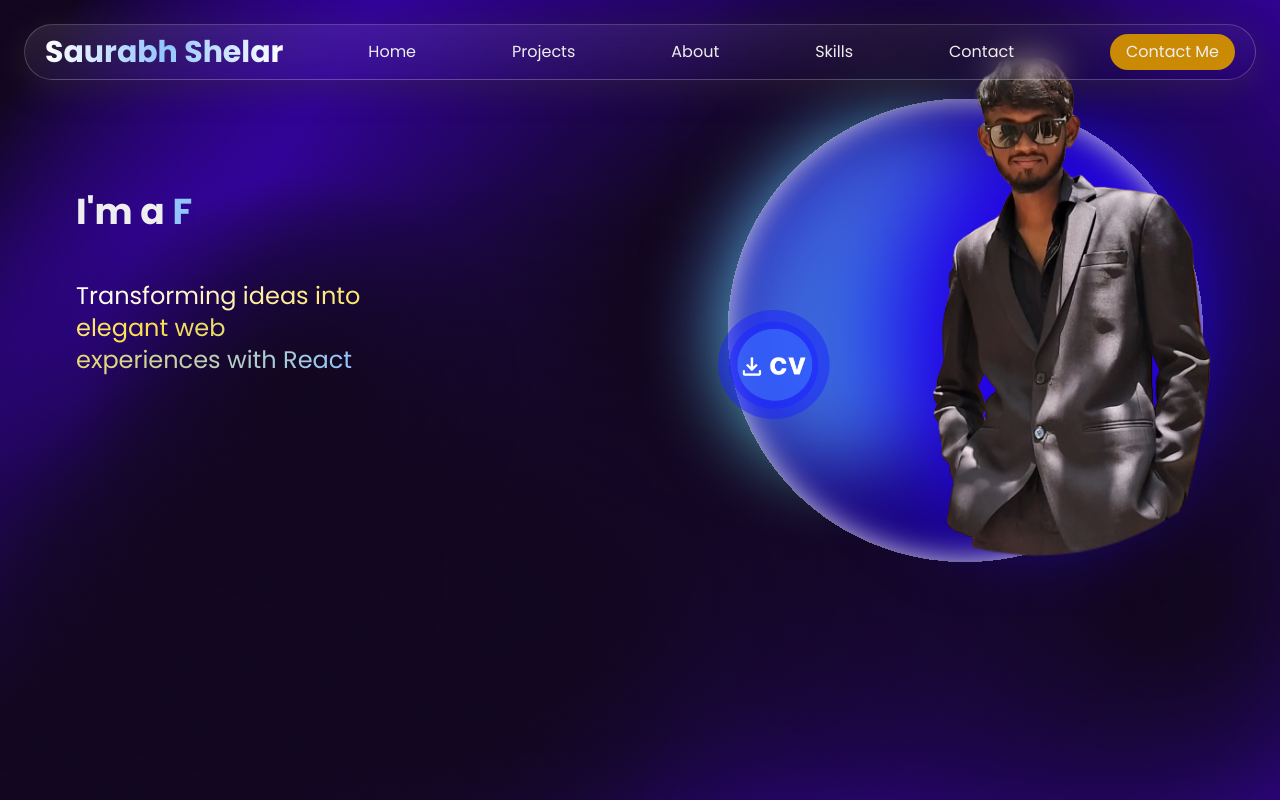
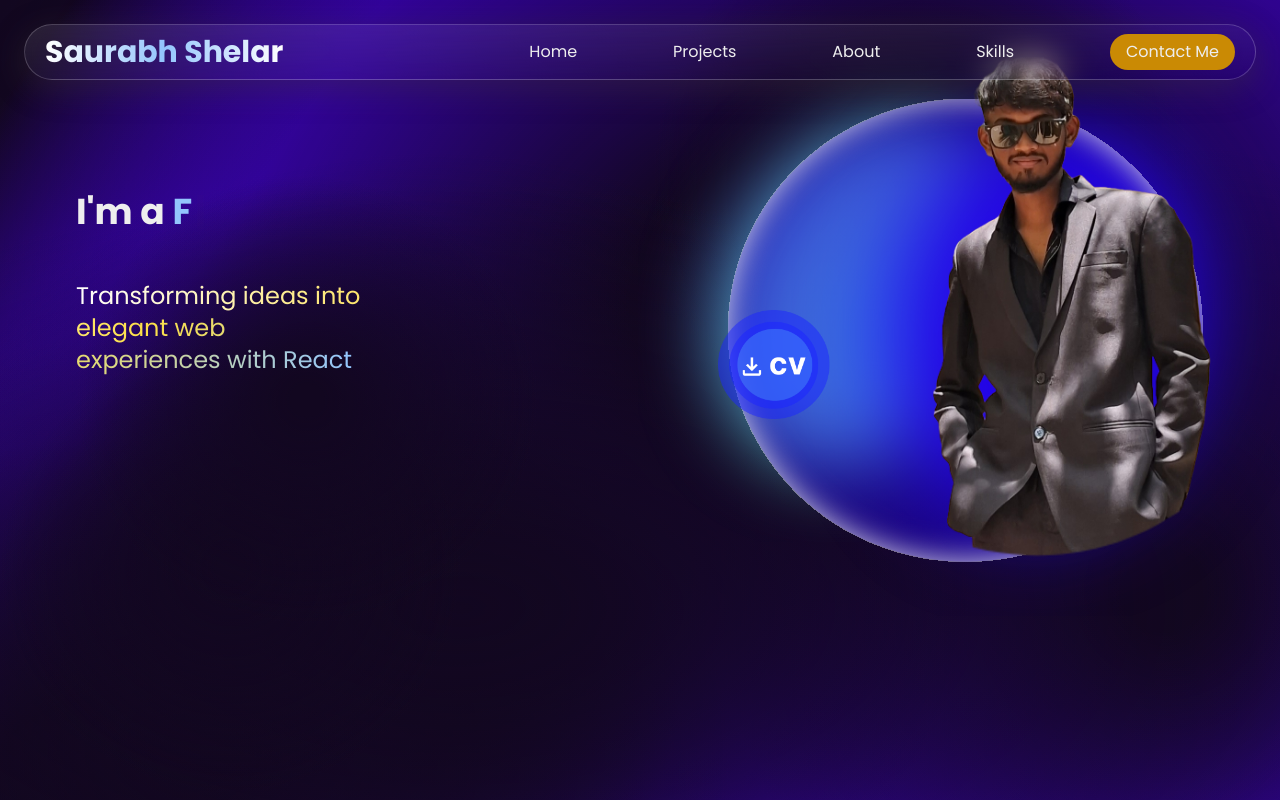
Before and after one commit to Saurabh7-sys/My-Portfolio, a React (Vite) app: page / in a window 1280 px wide. Shown: the top 800 px of the page. Built offline with nearby package versions, Linux system fonts and the light colour scheme.

Commit message:
Updated contact

```diff
--- a/src/assets/Components/Navbar.jsx
+++ b/src/assets/Components/Navbar.jsx
@@ -62,9 +62,7 @@ const Navbar = () => {
         <li className="hover:scale-110 duration-200 cursor-pointer">
           <a onClick={() => handleScrollToSection('skills')} href="#skills">Skills</a>
         </li>
-        <li className="hover:scale-110 duration-200 cursor-pointer">
-          <a onClick={() => handleScrollToSection('contact')} href="#contact">Contact</a>
-        </li>
+
         <Button onClick={() => handleScrollToSection('contact')}>Contact Me</Button>
       </ul>
     </nav>
```
